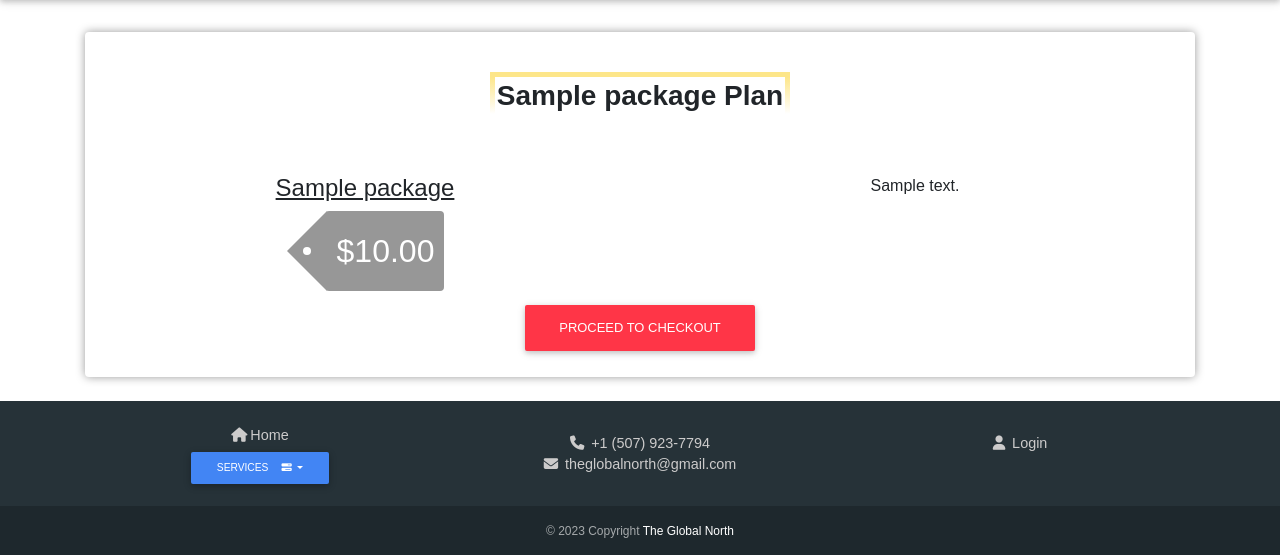
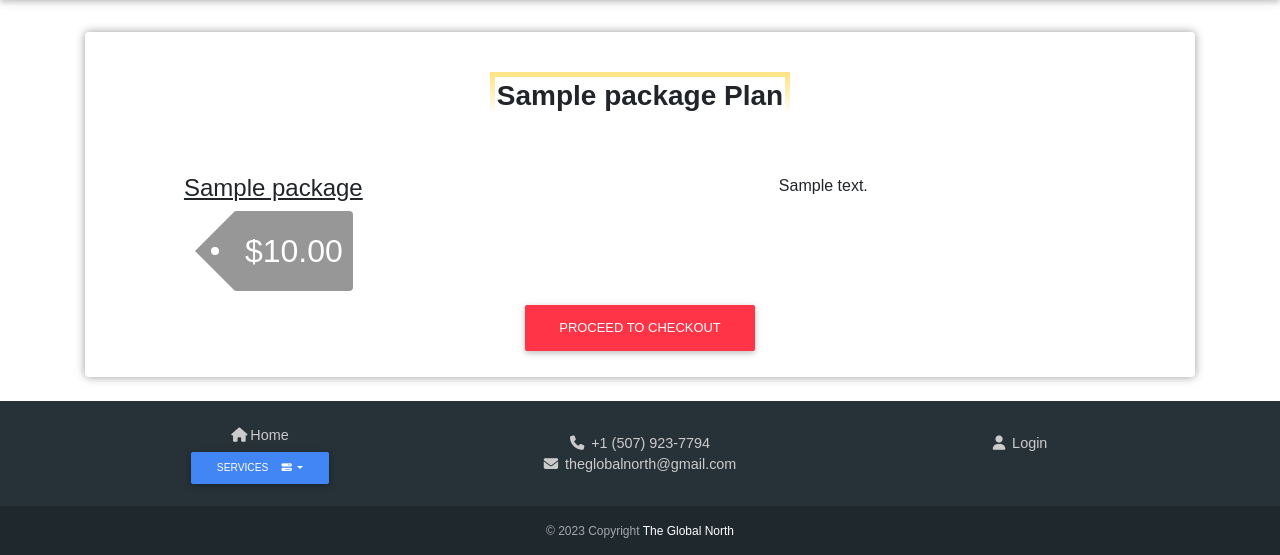
Before and after one commit to kevinopix/GlobalNorth, a Django app: page /services/package/1/view/ in a window 1280 px wide. Shown: the part 54-609 px from the top of the page. Run offline with Django 4.2, Linux system fonts and the light colour scheme; tables that the repository leaves empty hold one stand-in row (values such as "Sample post"); some libraries are stand-ins or nearby versions; some web fonts are replaced.

Commit message:
Final COnfig

```diff
--- a/templates/services/view_package.html
+++ b/templates/services/view_package.html
@@ -34,11 +34,11 @@
                         <h3 class="titleborder">{{package.name}} Plan</h3>
                         <div class="card-body">
                             <div class="row">
-                                <div class="col-md-6 text-center">
+                                <div class="col-md-4 text-center">
                                     <h4><u>{{package.subtitle}}</u></h4>
                                     <h5 class="tag">${{ price.price }}</h5>
                                 </div>
-                                <div class="col-md-6 text-center">
+                                <div class="col-md-8 text-center">
                                     <p>{{package.description|safe}}</p>
                                 </div>
                                 <div class="col-md-12">
```
